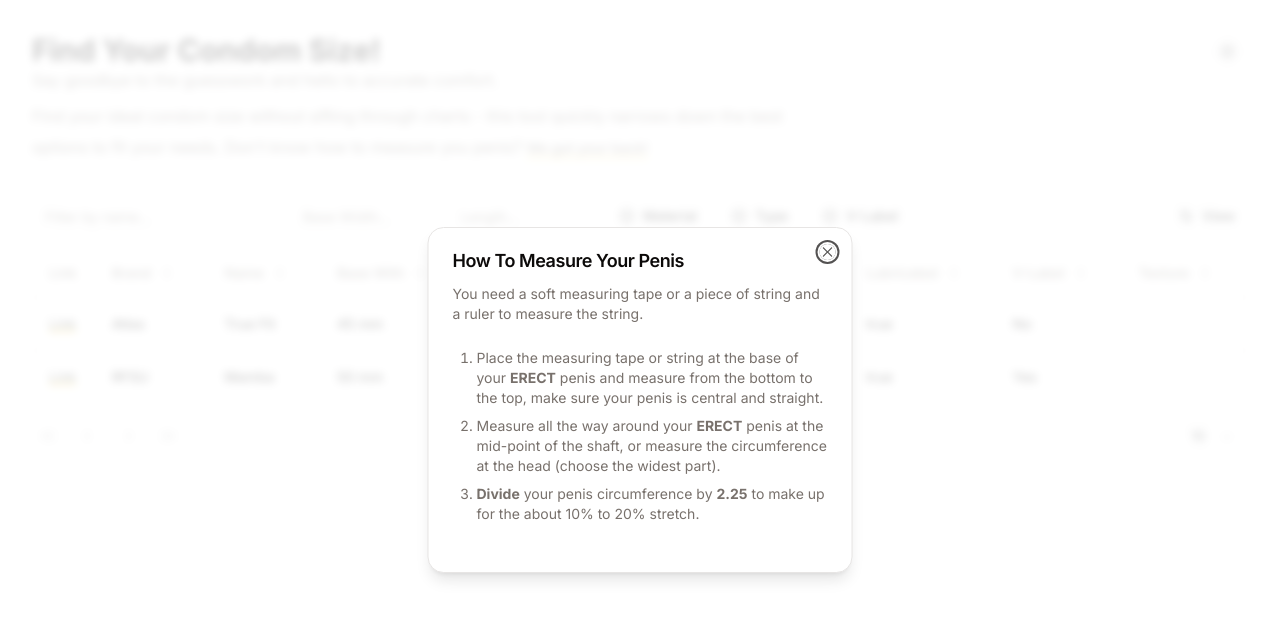
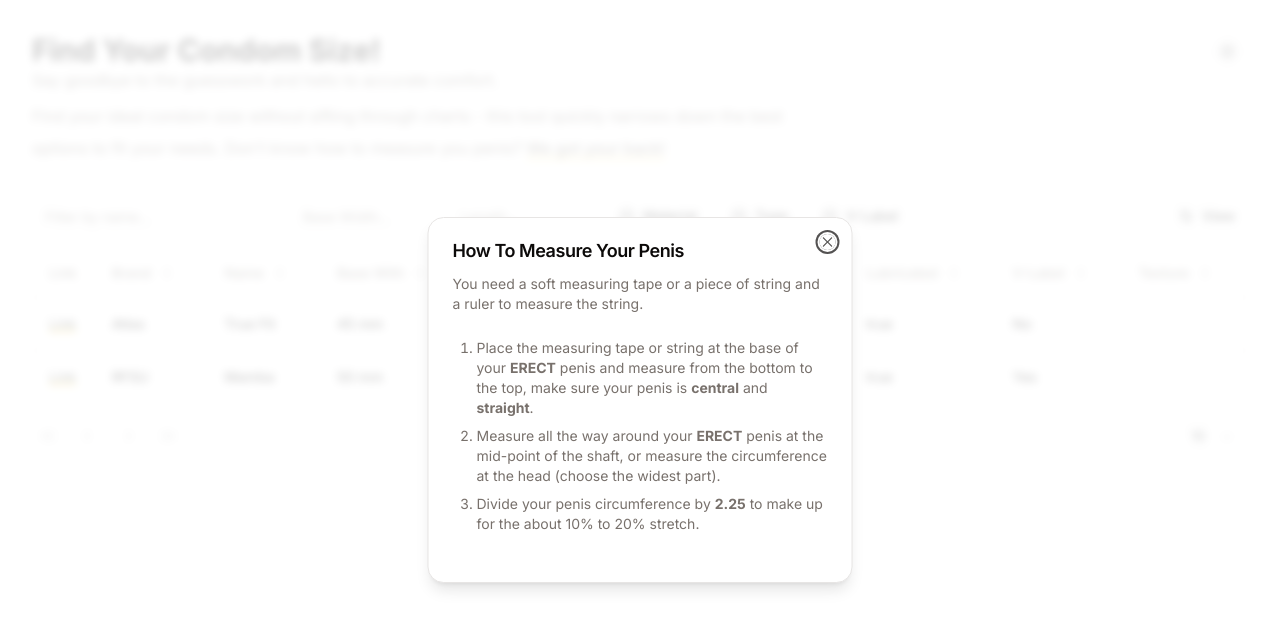
Before and after one commit to prpcodes/donttellmeitdoesnotfit.com, a Next.js app: page / in a window 1280 px wide. Both pictures are taken after a click on the button "We got your back!". Shown: the top 628 px of the page. Built offline with nearby package versions, Linux system fonts and the light colour scheme.

Commit message:
refactored styling

```diff
--- a/components/tutorial-dialog.tsx
+++ b/components/tutorial-dialog.tsx
@@ -15,7 +15,7 @@ export function TutorialDialog() {
       <DialogTrigger asChild>
         <Button
           variant="link"
-          className="p-0 m-0 underline decoration-primary text-muted-foreground"
+          className="p-0 text-base underline decoration-primary text-muted-foreground"
         >
           We got your back!
         </Button>
@@ -32,7 +32,7 @@ export function TutorialDialog() {
               <li>
                 Place the measuring tape or string at the base of your{" "}
                 <b>ERECT</b> penis and measure from the bottom to the top, make
-                sure your penis is central and straight.
+                sure your penis is <b>central</b> and <b>straight</b>.
               </li>
               <li>
                 Measure all the way around your <b>ERECT</b> penis at the
@@ -40,8 +40,8 @@ export function TutorialDialog() {
                 (choose the widest part).
               </li>
               <li>
-                <b>Divide</b> your penis circumference by <b>2.25</b> to make up
-                for the about 10% to 20% stretch.
+                Divide your penis circumference by <b>2.25</b> to make up for
+                the about 10% to 20% stretch.
               </li>
             </ol>
           </DialogDescription>
```
